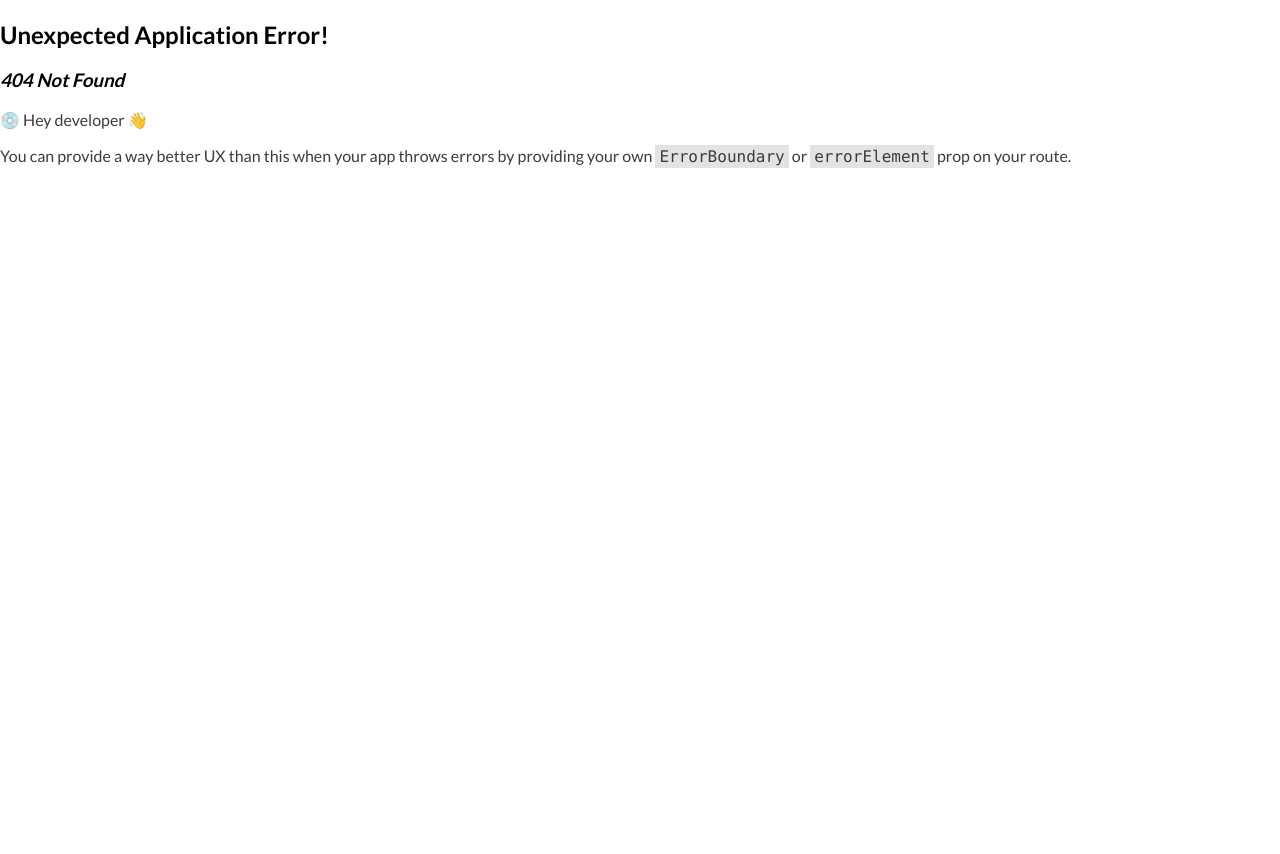
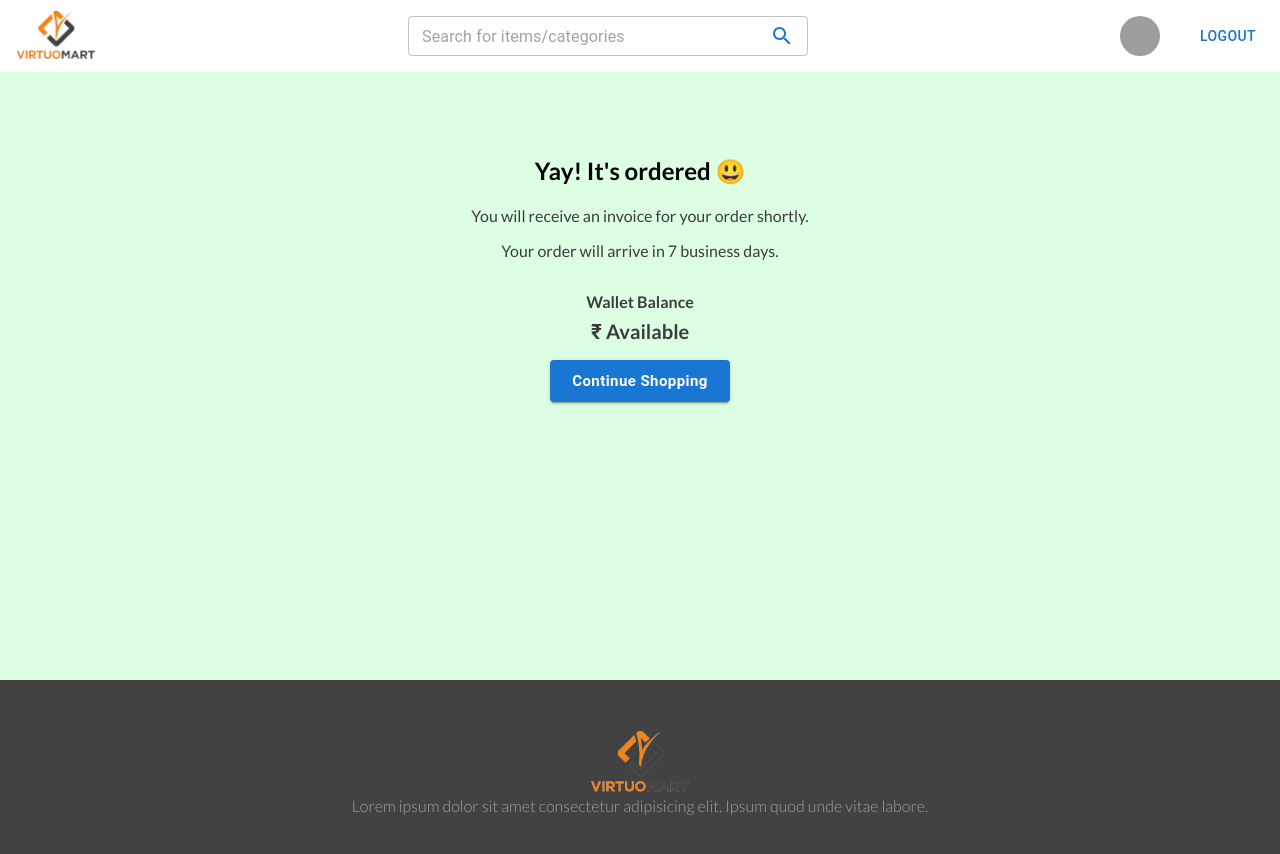
Before and after one commit to AbhinavGS/VirtuoMart, a React (Vite) app: page /post-purchase in a window 1280 px wide. Before the commit this address had no page. Shown: the top 854 px of the page. Before the commit the page ends 800 px from the top, so only its background shows below. Built offline with nearby package versions, Linux system fonts and the light colour scheme; grey boxes are pictures that could not be loaded.

Commit message:
add post purchase screen

```diff
--- /dev/null
+++ b/src/components/post-purchase/postPurchase.scss
@@ -0,0 +1,36 @@
+p {
+  margin-block-start: 0;
+  margin-block-end: 0;
+  margin-bottom: 1rem;
+}
+
+.greeting-container {
+  min-height: 60vh;
+  display: flex;
+  flex-direction: column;
+  justify-content: flex-start;
+  align-items: center;
+  padding: 1rem;
+  background-color: #dcffe4;
+
+  #balance-overline {
+    font-weight: 700;
+    margin: 1rem 0 0.5rem 0;
+  }
+
+  #balance {
+    font-weight: 700;
+    font-size: 1.25rem;
+  }
+
+  #continue-btn {
+    font-weight: 700;
+    text-transform: none;
+  }
+}
+
+@media screen and (min-width: 768px) {
+  .greeting-container {
+    padding: 4rem;
+  }
+}
--- /dev/null
+++ b/src/components/post-purchase/postPurchase.tsx
@@ -0,0 +1,28 @@
+import { Box, Button } from "@mui/material";
+import Header from "../header/Header";
+import "./postPurchase.scss";
+import Footer from "../footer/Footer";
+
+export default function PostPurchase() {
+  return (
+    <>
+      <Header hasHiddenAuthButtons={true} showUserDetails={true} />
+      <Box className="greeting-container">
+        <h2>Yay! It's ordered 😃</h2>
+        <p>You will receive an invoice for your order shortly.</p>
+        <p>Your order will arrive in 7 business days.</p>
+        <p id="balance-overline">Wallet Balance</p>
+        <p id="balance">₹{localStorage.getItem("balance")} Available</p>
+        <Button
+          variant="contained"
+          size="large"
+          id="continue-btn"
+          onClick={() => {}}
+        >
+          Continue Shopping
+        </Button>
+      </Box>
+      <Footer />
+    </>
+  );
+}
--- a/src/main.tsx
+++ b/src/main.tsx
@@ -9,6 +9,7 @@ import { Provider } from "react-redux";
 import store from "./store.ts";
 
 import "./index.css";
+import PostPurchase from "./components/post-purchase/postPurchase.tsx";
 
 const router = createBrowserRouter([
   {
@@ -27,6 +28,10 @@ const router = createBrowserRouter([
     path: "/checkout",
     element: <Checkout />,
   },
+  {
+    path: "/post-purchase",
+    element: <PostPurchase />,
+  },
 ]);
 
 ReactDOM.createRoot(document.getElementById("root")!).render(
```
